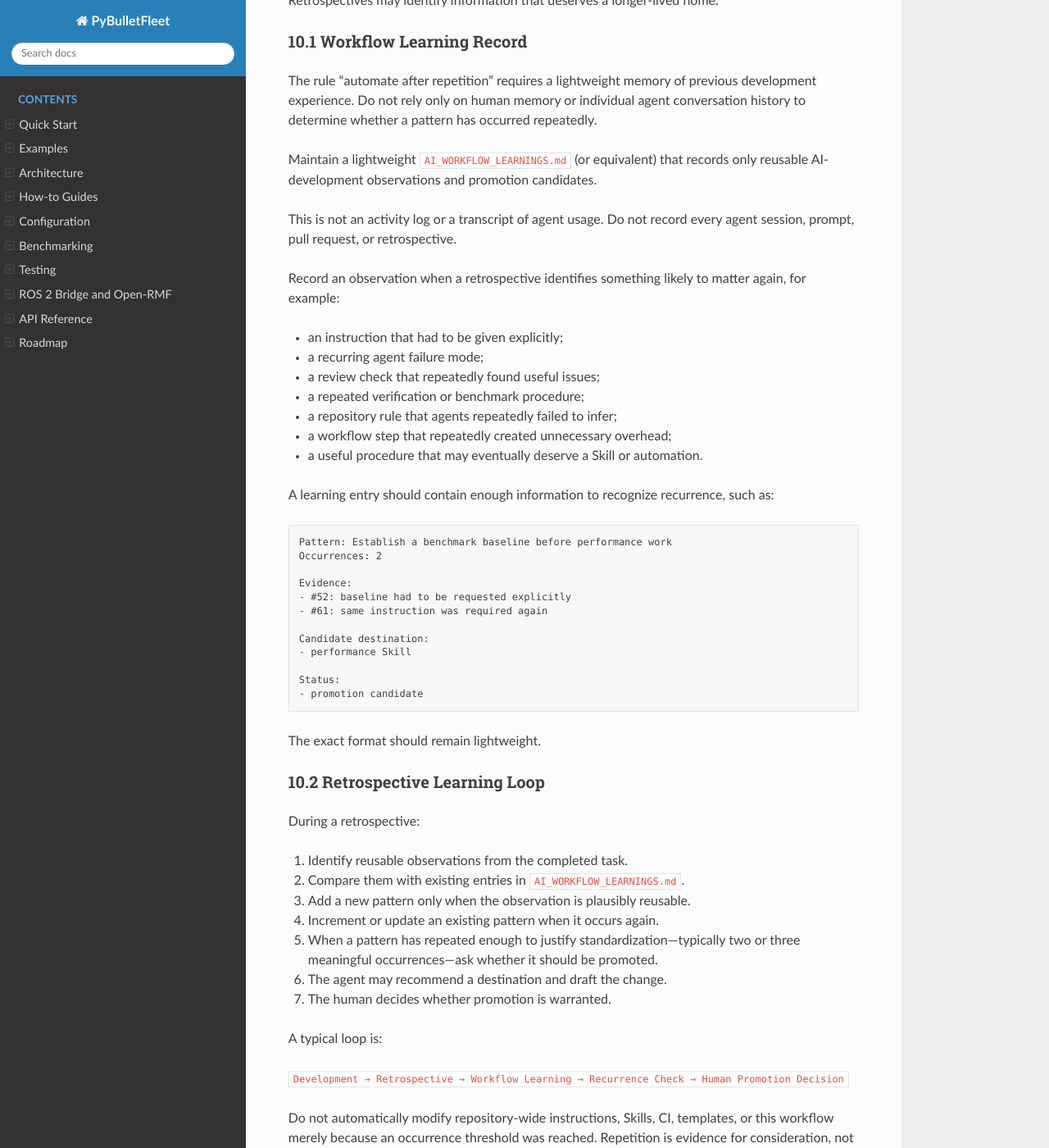
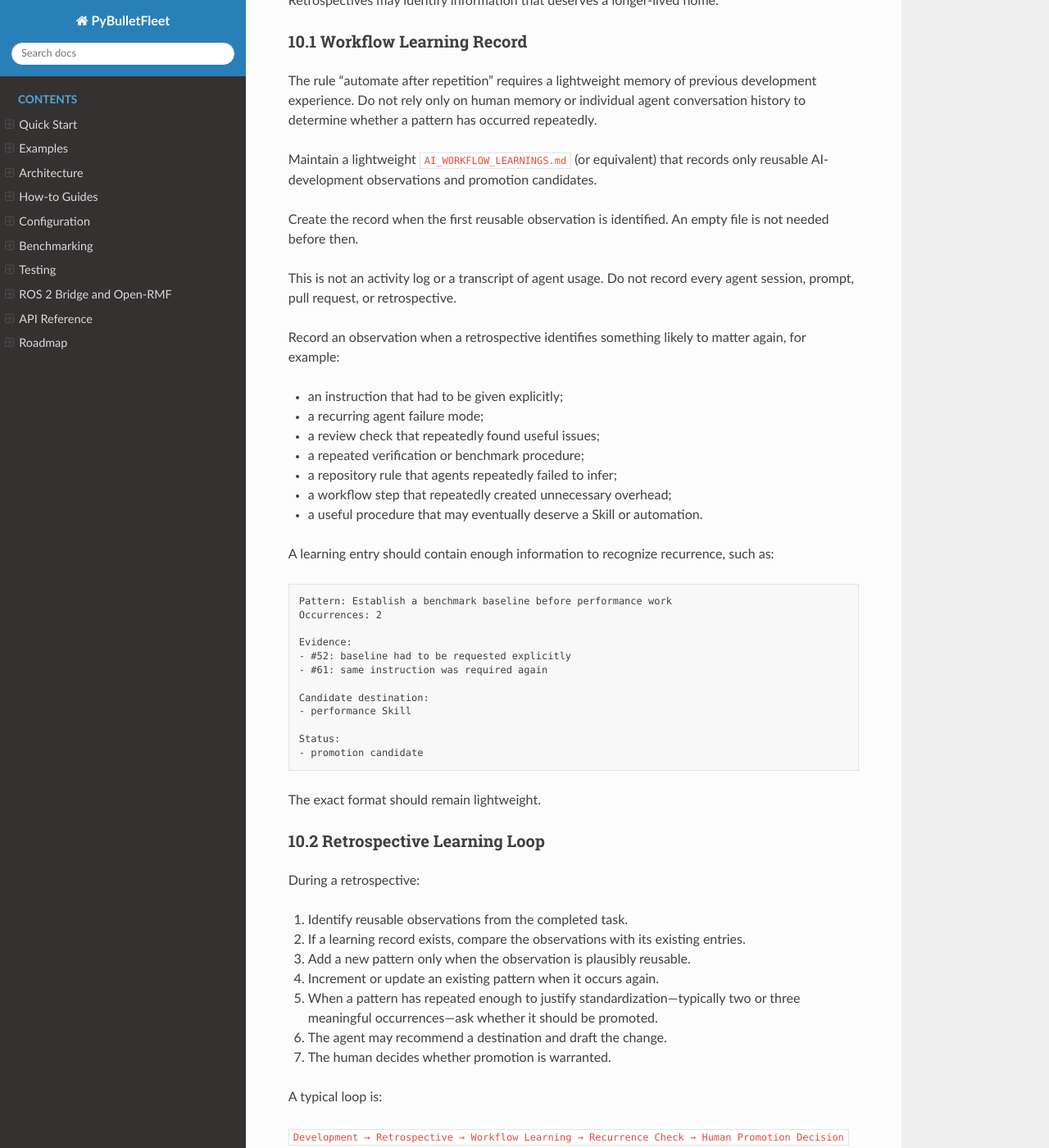
Before and after one commit to yuokamoto/PyBulletFleet, a Sphinx documentation site: the page built from docs/AI_DEVELOPMENT_WORKFLOW.md, in a window 1280 px wide and 1400 px high, scrolled down 14619 px. Shown: the whole window at 82% size. Built offline with Sphinx 7.4.7 and the Read the Docs theme 3.1.0, drawn with Linux system fonts in a browser that asks for light colours; some of the changed text lies outside the part shown.

Commit message:
docs: clarify workflow learning record timing

```diff
--- a/docs/AI_DEVELOPMENT_WORKFLOW.md
+++ b/docs/AI_DEVELOPMENT_WORKFLOW.md
@@ -546,6 +546,8 @@ The rule "automate after repetition" requires a lightweight memory of previous d
 
 Maintain a lightweight `AI_WORKFLOW_LEARNINGS.md` (or equivalent) that records only reusable AI-development observations and promotion candidates.
 
+Create the record when the first reusable observation is identified. An empty file is not needed before then.
+
 This is not an activity log or a transcript of agent usage. Do not record every agent session, prompt, pull request, or retrospective.
 
 Record an observation when a retrospective identifies something likely to matter again, for example:
@@ -582,7 +584,7 @@ The exact format should remain lightweight.
 During a retrospective:
 
 1. Identify reusable observations from the completed task.
-2. Compare them with existing entries in `AI_WORKFLOW_LEARNINGS.md`.
+2. If a learning record exists, compare the observations with its existing entries.
 3. Add a new pattern only when the observation is plausibly reusable.
 4. Increment or update an existing pattern when it occurs again.
 5. When a pattern has repeated enough to justify standardization—typically two or three meaningful occurrences—ask whether it should be promoted.
```
Also changed, not shown: other parts of docs/AI_DEVELOPMENT_WORKFLOW.md (+1 -1 lines).
